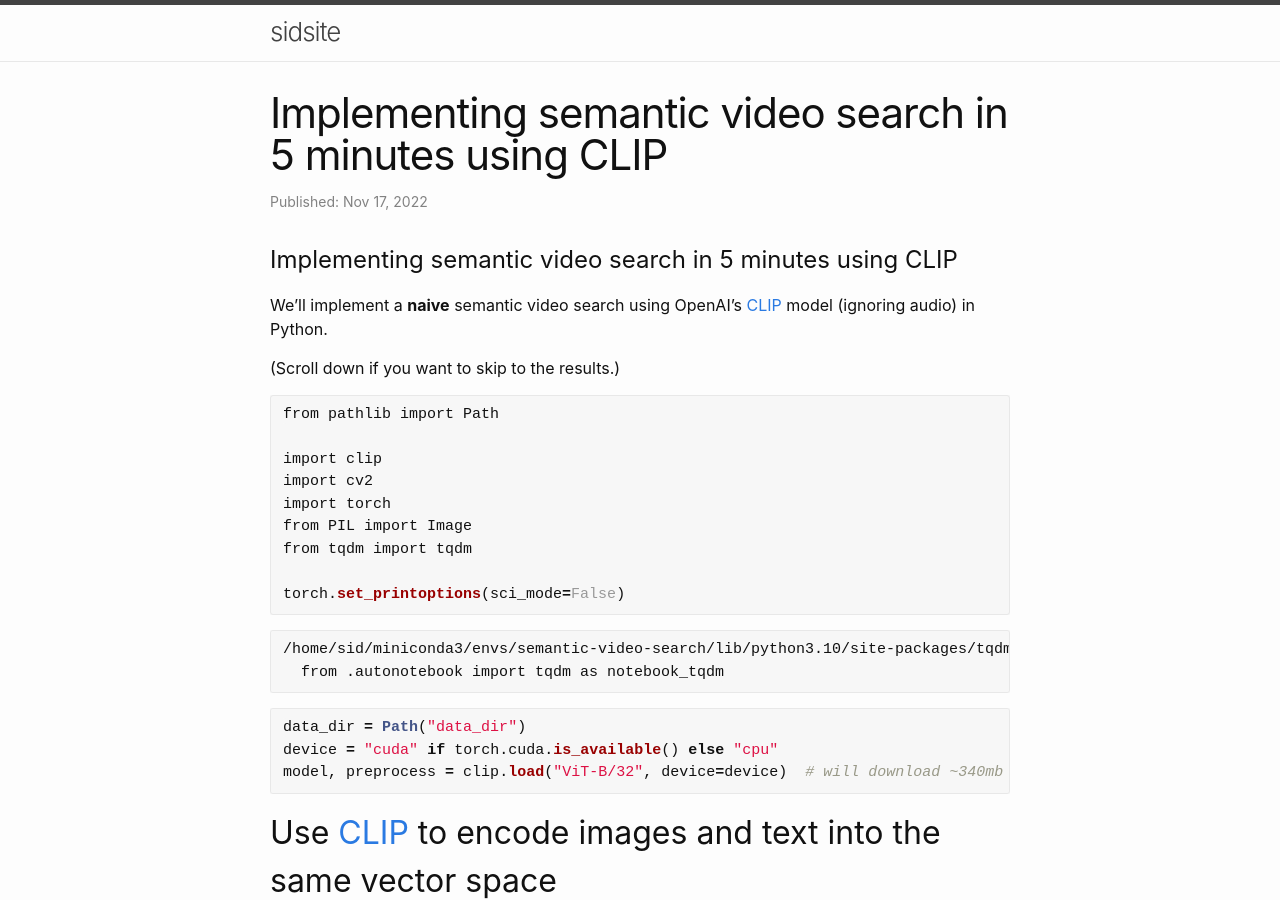
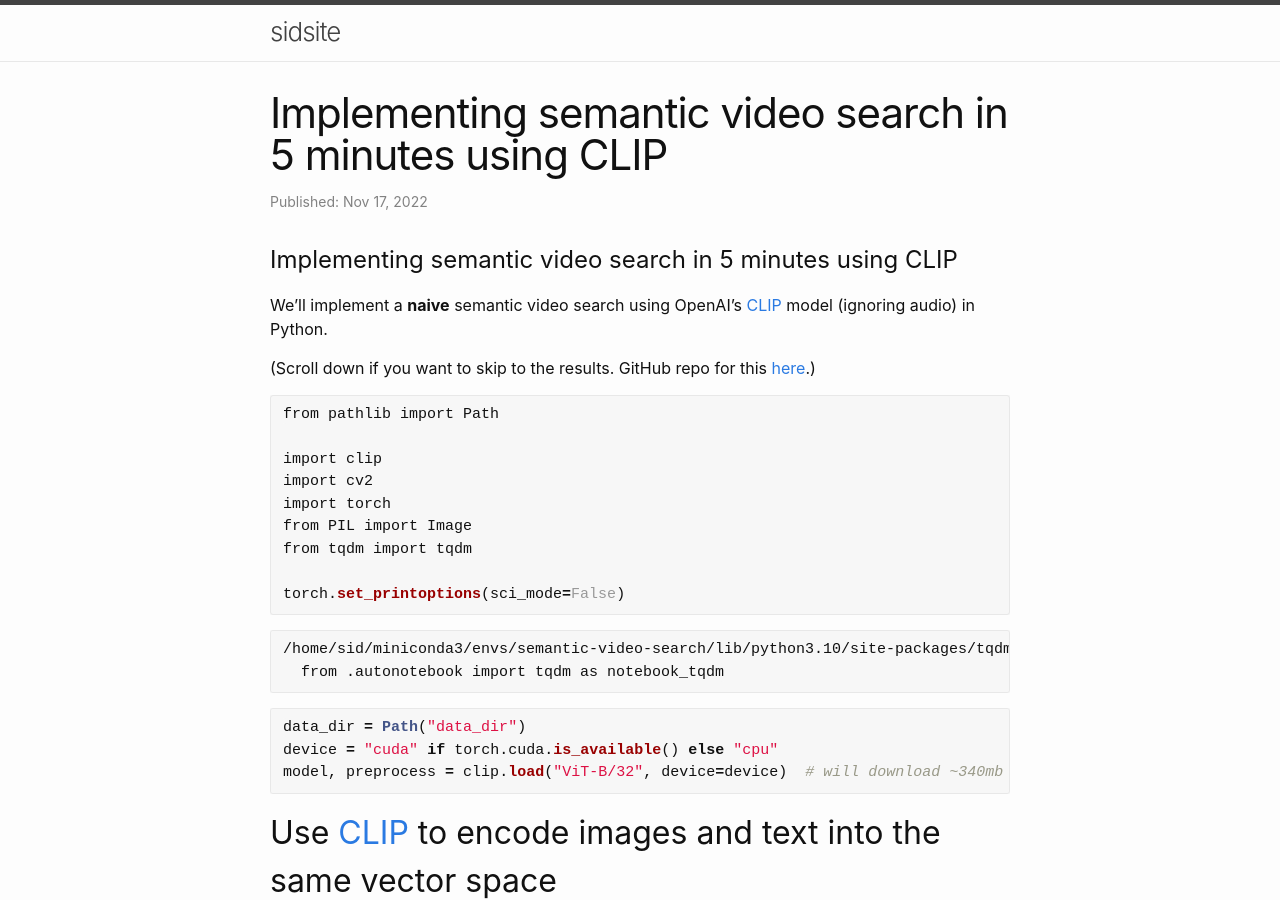
Before and after one commit to sradc/sradc.github.io, a Jekyll site: the page built from _posts/2022-11-17-semantic-video-search.md, in a window 1280 px wide and 900 px high. Built offline with Jekyll 4.4.1, drawn with Linux system fonts in a browser that asks for light colours; comment, search, counter and statistics services are not loaded.

Commit message:
add github repo link

````diff
--- a/_posts/2022-11-17-semantic-video-search.md
+++ b/_posts/2022-11-17-semantic-video-search.md
@@ -11,7 +11,7 @@
 
 We'll implement a **naive** semantic video search using OpenAI's [CLIP](https://github.com/openai/CLIP) model (ignoring audio) in Python.
 
-(Scroll down if you want to skip to the results.)
+(Scroll down if you want to skip to the results. GitHub repo for this [here](https://github.com/sradc/semantic-video-search).)
 
 
 ```python
````
